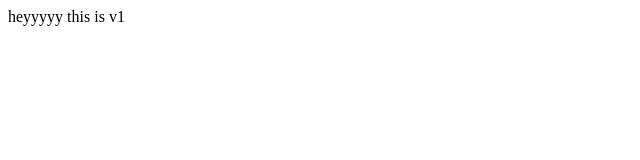
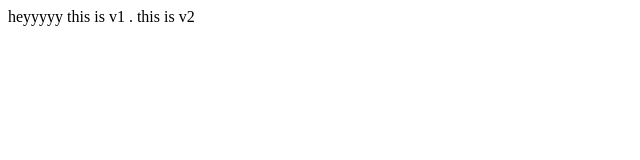
Before and after one commit to abdulfayis681/wasted2, a plain HTML site: page index.html in a window 1280 px wide. Shown: the full height of the page, 0-640 px from the left. Drawn offline with Linux system fonts and the light colour scheme.

Commit message:
version 2added

```diff
--- a/index.html
+++ b/index.html
@@ -1,3 +1,3 @@
 <html> <head> heyyyyy</head>
-<body> this is v1 </body>
+<body> this is v1 . this is v2  </body>
 </html>
```
